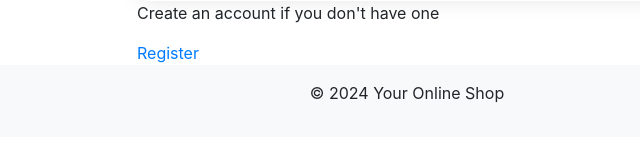
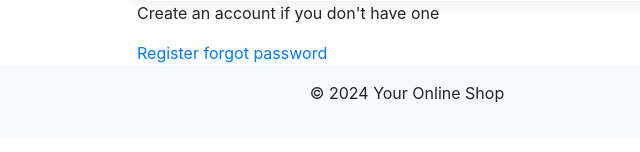
Before and after one commit to AmirMohamadmAsghari/Online-shop-project, a Django app: page /user/login/ in a window 1280 px wide. Shown: the part 648-800 px from the top of the page, without its empty margins (233-873 px from the left). Run offline with Django 4.2, Linux system fonts and the light colour scheme; parts of the project's set-up code (start-up, migrations or seed data) failed here and were passed over; some libraries are stand-ins or nearby versions.

Commit message:
Add a forgotten password link

```diff
--- a/templates/Login.html
+++ b/templates/Login.html
@@ -70,6 +70,7 @@
             </div>
             <p>Create an account if you don't have one</p>
             <a href="{% url 'register' %}" class="">Register</a>
+            <a href="{% url 'password_reset' %}" class="">forgot password</a>
         </div>
     </div>
 </div>
```
